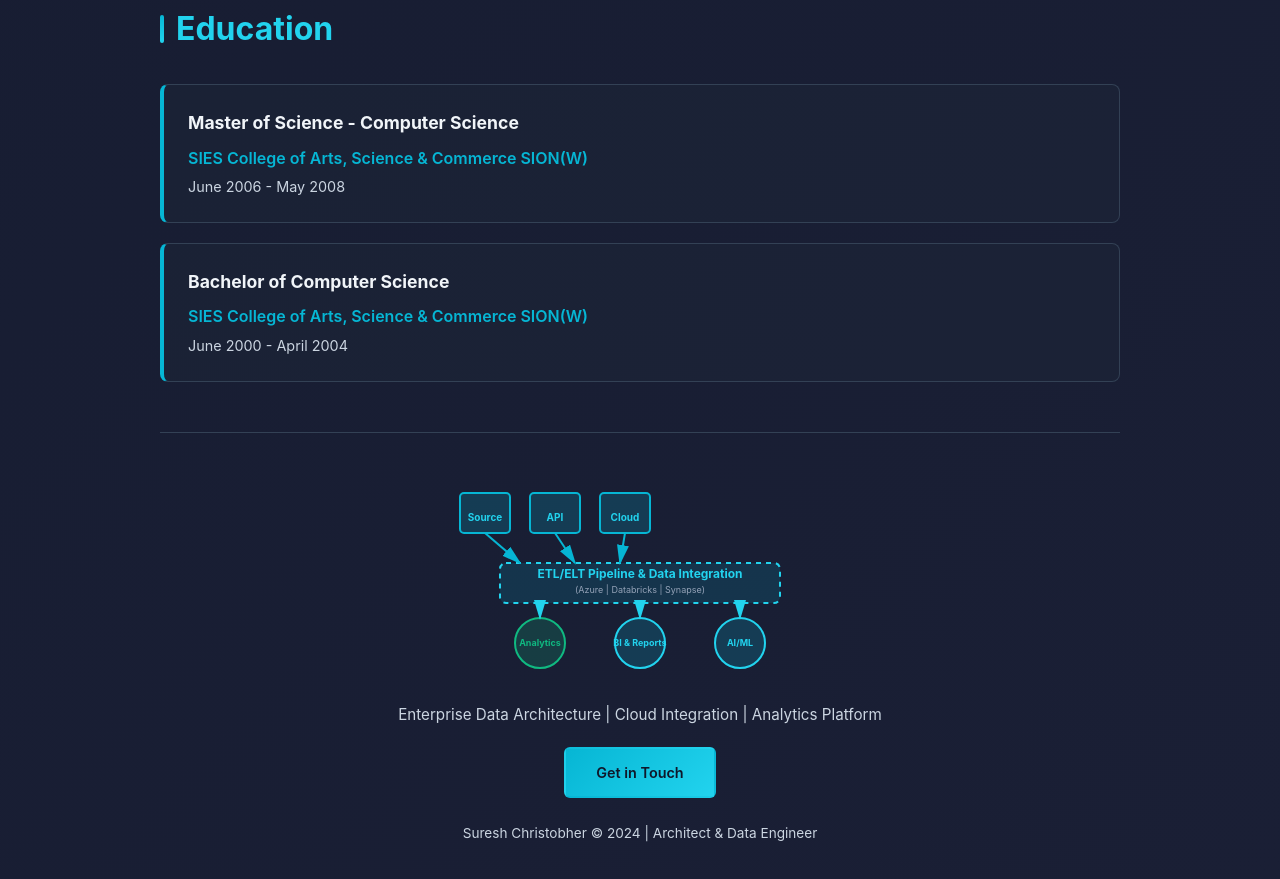
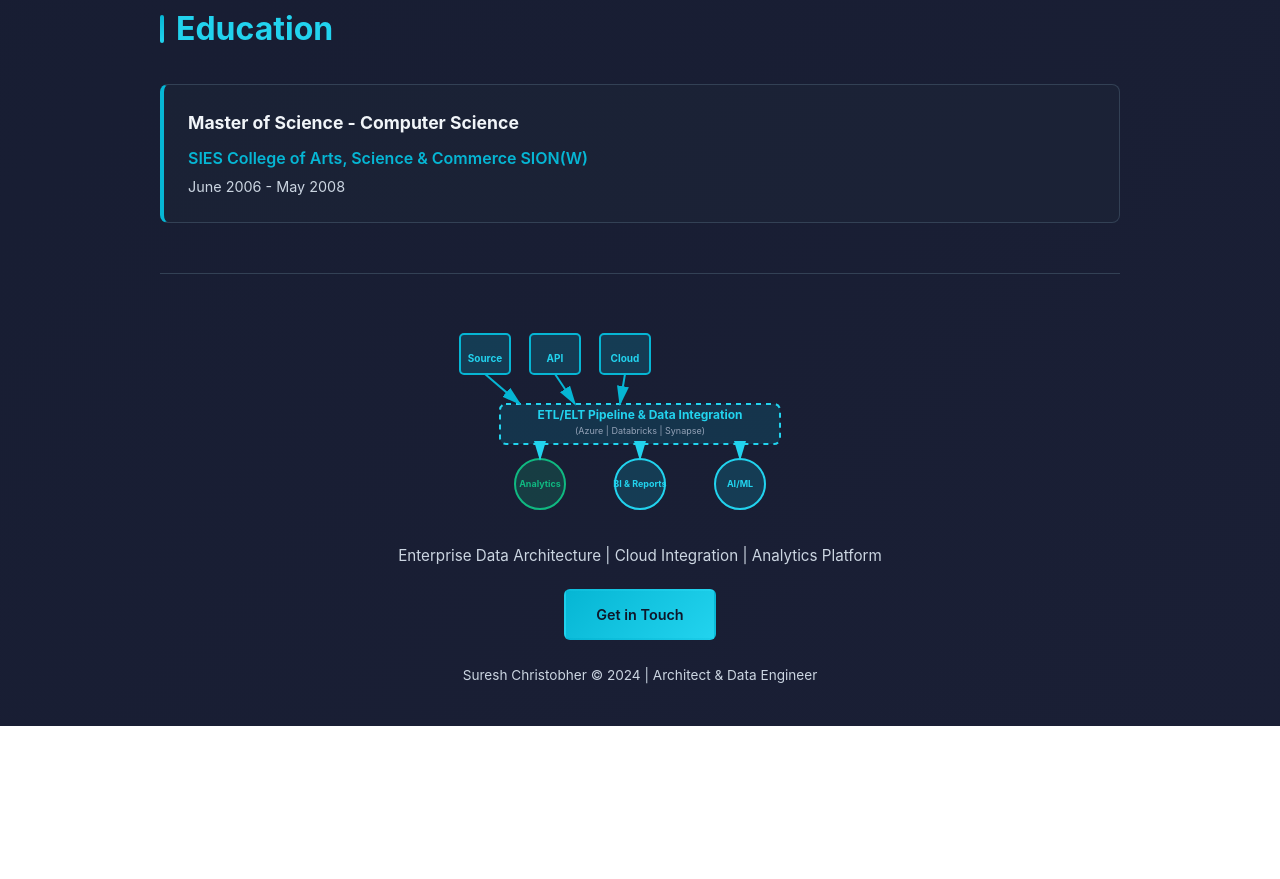
Before and after one commit to sureshanandchristobher/sureshanandchristobher.github.io, a plain HTML site: page index.html in a window 1280 px wide. Shown: the part 7791-8670 px from the top of the page. After the commit the page ends 8517 px from the top, so only its background shows below. Drawn offline with Linux system fonts and the light colour scheme.

Commit message:
Remove Bachelor of Computer Science entry
Removed Bachelor of Computer Science education entry.

```diff
--- a/index.html
+++ b/index.html
@@ -763,11 +763,6 @@
                 <div class="edu-institution">SIES College of Arts, Science & Commerce SION(W)</div>
                 <div class="edu-dates">June 2006 - May 2008</div>
             </div>
-            <div class="education-item">
-                <div class="edu-degree">Bachelor of Computer Science</div>
-                <div class="edu-institution">SIES College of Arts, Science & Commerce SION(W)</div>
-                <div class="edu-dates">June 2000 - April 2004</div>
-            </div>
         </section>
 
         <!-- Footer -->
```
